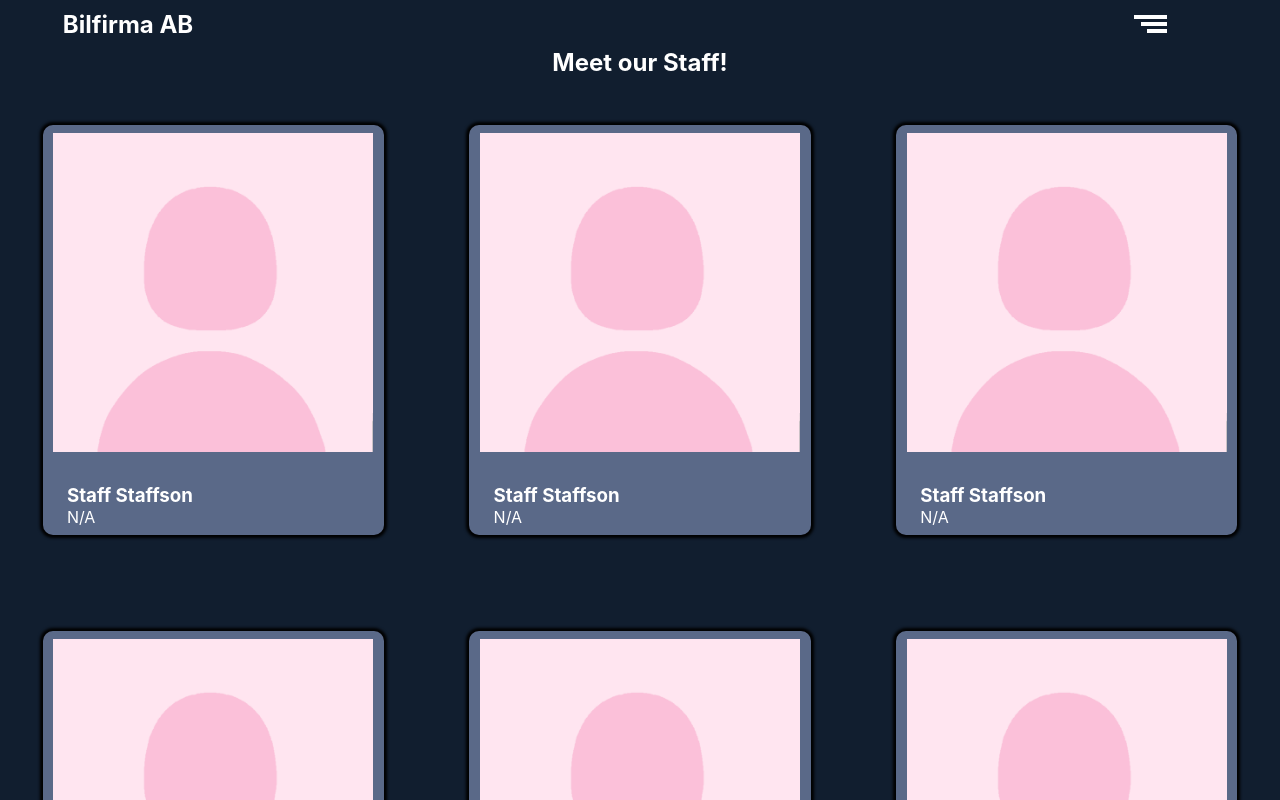
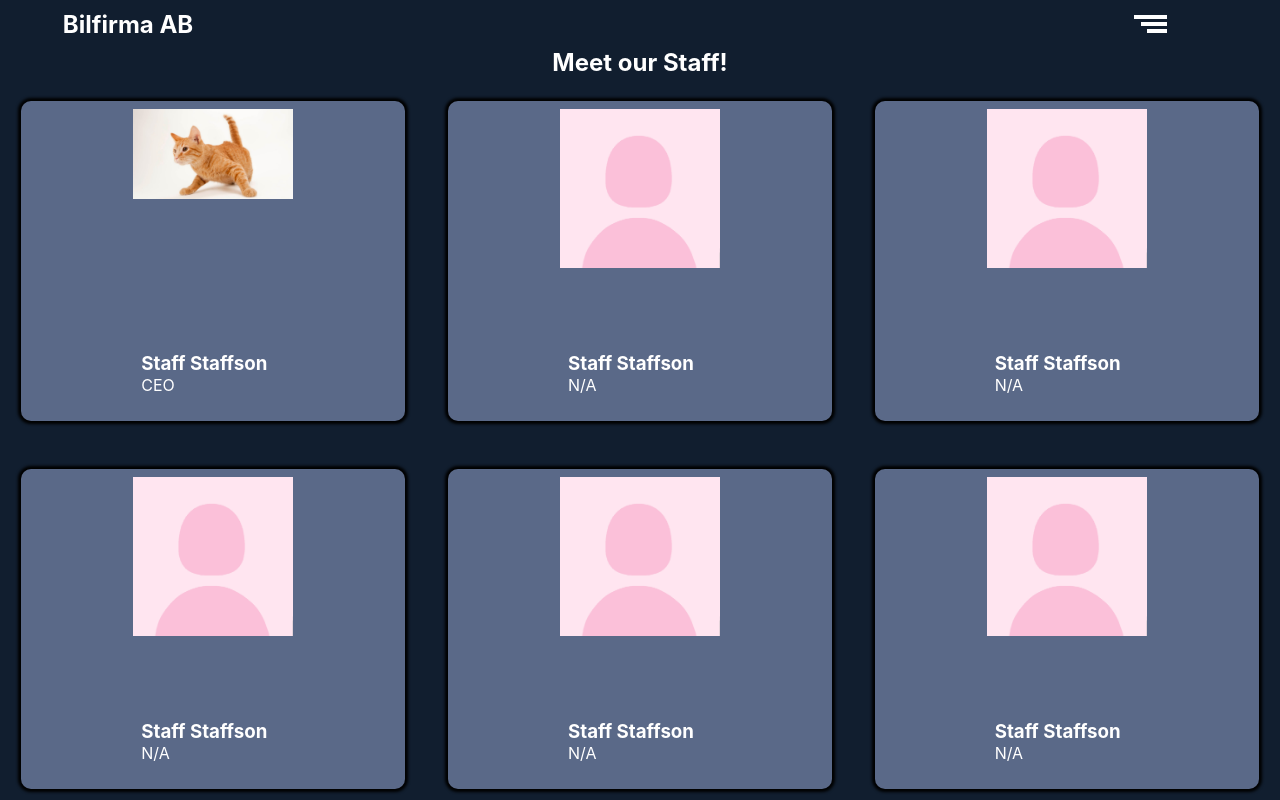
Before and after one commit to zushiiz/car-dealership-webshop, a React (Create React App) app: page /staff in a window 1280 px wide. Shown: the top 800 px of the page. Built offline with nearby package versions, Linux system fonts and the light colour scheme.

Commit message:
done except for very big viewport

```diff
--- a/src/App.css
+++ b/src/App.css
@@ -11,7 +11,7 @@
 
   --box-shadow:0 0 3px 3px black;
   --transparent-blue:rgb(0, 0, 51, 0.5);
-  --footer-col:var(--button-col);
+  --footer-col:var(--secondary-col);
   --round-edge:10px;
 }
 
@@ -101,6 +101,10 @@ input{
   align-items: center;
 }
 
+.hamburger-menu a:hover{
+  transform: scale(1.1);
+}
+
 /* hamburger */
 .hamburger .hamburger-bar, .hamburger:after, .hamburger:before{
 content: '';
@@ -138,7 +142,7 @@ transition: 0.4s;
 
 .hamburger-menu.is-active{
   right: 0;
-  background-color: var(--dark-comp-col);
+  background-color: var(--secondary-col);
 }
 
 
@@ -157,17 +161,17 @@ main{
 }
 
 button{
-  border:solid var(--secondary-col);
-  background-color: var(--dark-comp-col);
+  border:solid var(--dark-comp-col);
+  background-color: var(--secondary-col);
   color: var(--text-col);
 }
 
 .public-content{
   display: flex;
   flex-direction: column;
-  align-items: center;
+  justify-content: center;
+  overflow: hidden;
   background-color: var(--primary-col);
-  padding: 1em 0;
   box-shadow: var(--box-shadow);
   border-radius: var(--round-edge);
 }
@@ -191,14 +195,23 @@ button{
   width: 100%;
 }
 
-.car-container .public-content{
+.car-content{
   margin: 1em 0;
+  display: flex;
+  overflow: hidden;
+  flex-direction: column;
+  align-items: center;
+  background-color: var(--primary-col);
+  padding: 1em 0;
+  box-shadow: var(--box-shadow);
+  border-radius: var(--round-edge);
 }
 
 .details-button{
   display: flex;
   flex-direction: row;
   justify-content: flex-end;
+  margin-bottom: 2em;
 }
 
 .details-button button{
@@ -218,17 +231,25 @@ button{
   width: 100%;
   display: grid;
   grid-template-columns: 1fr 1fr;
-
 }
 
 .staff-container .public-content{
   margin: 1.5em 0.7em;
   padding: 0.5em;
+  max-width: 100%;
+  display:grid;
+  grid-template-rows: 80% 20%;
+  justify-items: center;
 }
 
+.staff-container picture{
+  min-width: 80%;
+  width: 10em;
+}
 .staff-container img{
-  max-width: 10em;
+  width: 100%;
 }
+
 
 /* staff container */
 
@@ -238,13 +259,13 @@ button{
   margin: 3em 1em;
 }
 
+.about-container .public-content{
+  padding: 1em 0;
+}
+
 .about-container .public-content > *{
   margin: 1em 1em;
 }
-
-/* .company-img{
-  width: 90%;
-} */
 
 /* Popup */
 
@@ -322,7 +343,7 @@ h4{
   .container-special picture{
     display: none;
   }
-  .container-special .public-content{
+  .container-special .car-content{
     display: flex;
     flex-direction: row;
     justify-content: flex-start;
@@ -345,14 +366,13 @@ h4{
 
   .container picture{
     width:100%;
-    margin-bottom: 7vh;
   }
 
-  .public-content p{
+  .car-content p{
     margin-bottom: 9vh;
   }
 
-  .car-container .public-content{
+  .car-content{
     padding: 0;
     margin: 0;
     width: 80%;
@@ -366,6 +386,10 @@ h4{
     display: flex;
     justify-content: center;
     align-items: center;
+  }
+
+  .container .car-content{
+    height: 70%;
   }
 
   .container-special .details-button{
@@ -393,6 +417,8 @@ h4{
     grid-template-columns: 1fr 1fr;
     grid-template-rows: 20% 80%;
     box-shadow: none;
+    min-height: 40vh;
+    max-height: 80vh;
   }
 
   .about-container .public-content > picture{
@@ -403,10 +429,15 @@ h4{
     padding: 0;
     display: flex;
     justify-content: center;
+    max-height: 100%;
+  }
+
+  .about-container img{
+    min-width: 30em;
   }
 
   .popup-style{
-    min-height: 1px;
+    min-height: 1px; /*Remove later*/
     height: 40em;
     max-width: 40em;
   }
@@ -427,13 +458,11 @@ h4{
 
   .staff-container .public-content{
     min-height: 20em;
-    width: 80%;
-    margin: 3em;
+    width: 90%;
   }
   .staff-container img{
     width: 100%;
     max-width: 20em;
-    margin-bottom: 2em;
   }
 
 }
@@ -443,18 +472,13 @@ h4{
     grid-template-columns: 1fr 3fr 1fr;
   }
 
-  .public-content picture, .public-content p{
-    width:100%;
-    margin-bottom: 0;
-  }
-
   .hamburger-menu{
     width: 20%;
   }
   .hamburger-menu ul{
     width: 15vw;
   }
-  .container .public-content{
-    height: 100%;
+  .container .car-content{
+    height: 80%;
   }
 }
--- a/src/components/CarContainer.js
+++ b/src/components/CarContainer.js
@@ -7,14 +7,14 @@ const displayed_cars = [
 ]
 
 const car_images = [
-  {id:1, sImg:"carNormal.jpg", image:"carSmall.png", banner:"placeholder.jpg"},
+  {id:1, sImg:"carNormal.jpg", image:"carSmall.png", banner:"carBanner.png"},
   {id:2, sImg:"carNormal.jpg", image:"carSmall.png", banner:"carBanner.png"},
-  {id:3, sImg:"carNormal.jpg", image:"carSmall.png", banner:"carBanner.png"},
-  {id:4, sImg:"carNormal.jpg", image:"carSmall.png", banner:"carBanner.png"},
-  {id:5, sImg:"carNormal.jpg", image:"carSmall.png", banner:"carBanner.png"}
+  {id:3, sImg:"placeholder.jpg", image:"placeholder2.jpg", banner:"carBanner.png"},
+  {id:4, sImg:"placeholder.jpg", image:"placeholder2.jpg", banner:"placeholder.jpg"},
+  {id:5, sImg:"placeholder.jpg", image:"placeholder2.jpg", banner:"carBanner.png"}
 ]
 /*
-note carNormal and carSmall img names are switched - too lazy to rename picture
+note carNormal and carSmall img names are switched - too lazy to rename files
 normal image - 1269x719
 small image - 800x400
 banner image - 1920x600
@@ -43,7 +43,7 @@ export default function CarContainer(){
     }}
     key={item.id}
     >
-      <section className="public-content">
+      <section className="car-content">
 
         <picture className="car-image">
           <source media="(min-width:600px)" srcSet={carImg.image} />
--- a/src/components/StaffContainer.js
+++ b/src/components/StaffContainer.js
@@ -1,5 +1,5 @@
 const displayed_staff = [
-  {name:"Staff Staffson", position:"N/A", image:"staff-no-img.png", id:1},
+  {name:"Staff Staffson", position:"CEO", image:"placeholder.jpg", id:1},
   {name:"Staff Staffson", position:"N/A", image:"staff-no-img.png", id:2},
   {name:"Staff Staffson", position:"N/A", image:"staff-no-img.png", id:3},
   {name:"Staff Staffson", position:"N/A", image:"staff-no-img.png", id:4},
@@ -15,8 +15,9 @@ const displayed_staff = [
 export default function StaffContainer(){
   const staffCard = displayed_staff.map(item =>
     <div className="public-content">
-      <img src={item.image} alt="staff img" className="staff-img"></img>
-
+      <picture>
+        <img src={item.image} alt="staff img" className="staff-img"/>
+      </picture>
       <section className="text-contents">
         <h3>{item.name}</h3>
         <span>{item.position}</span>
```
